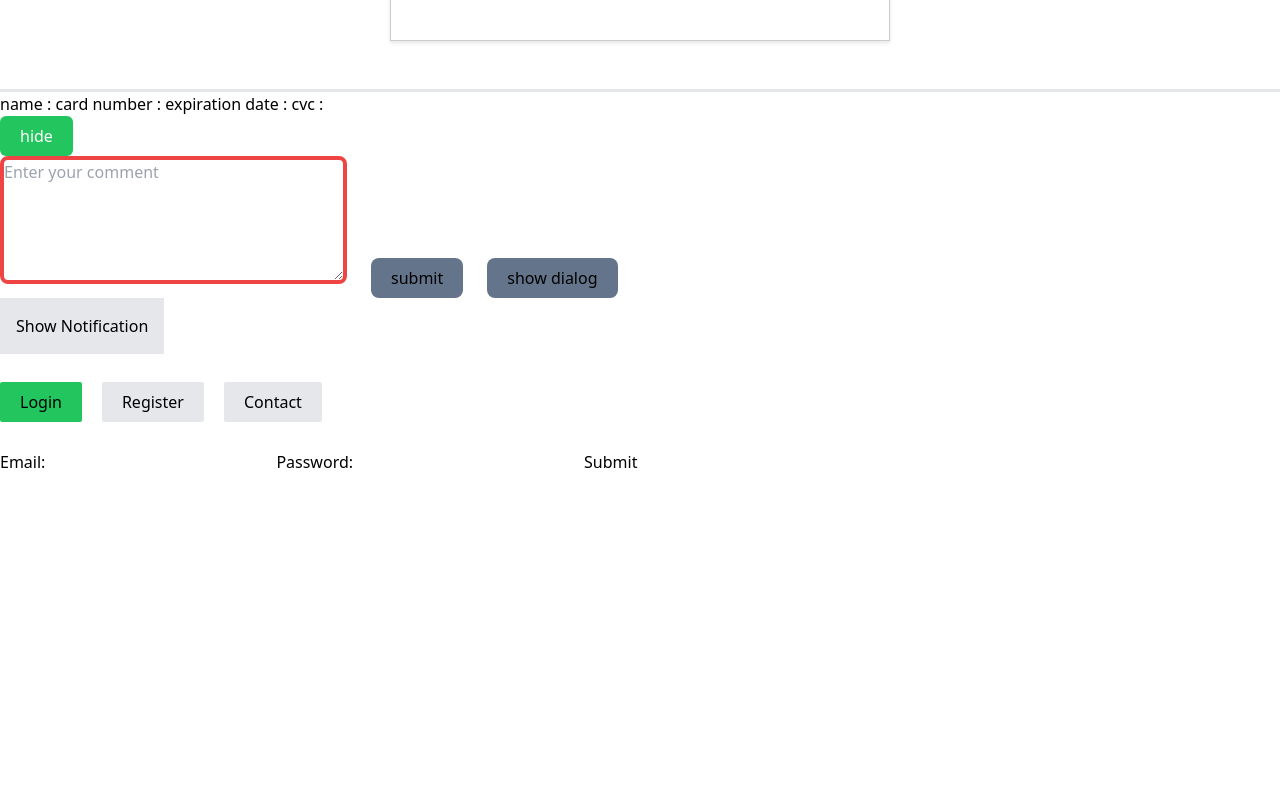
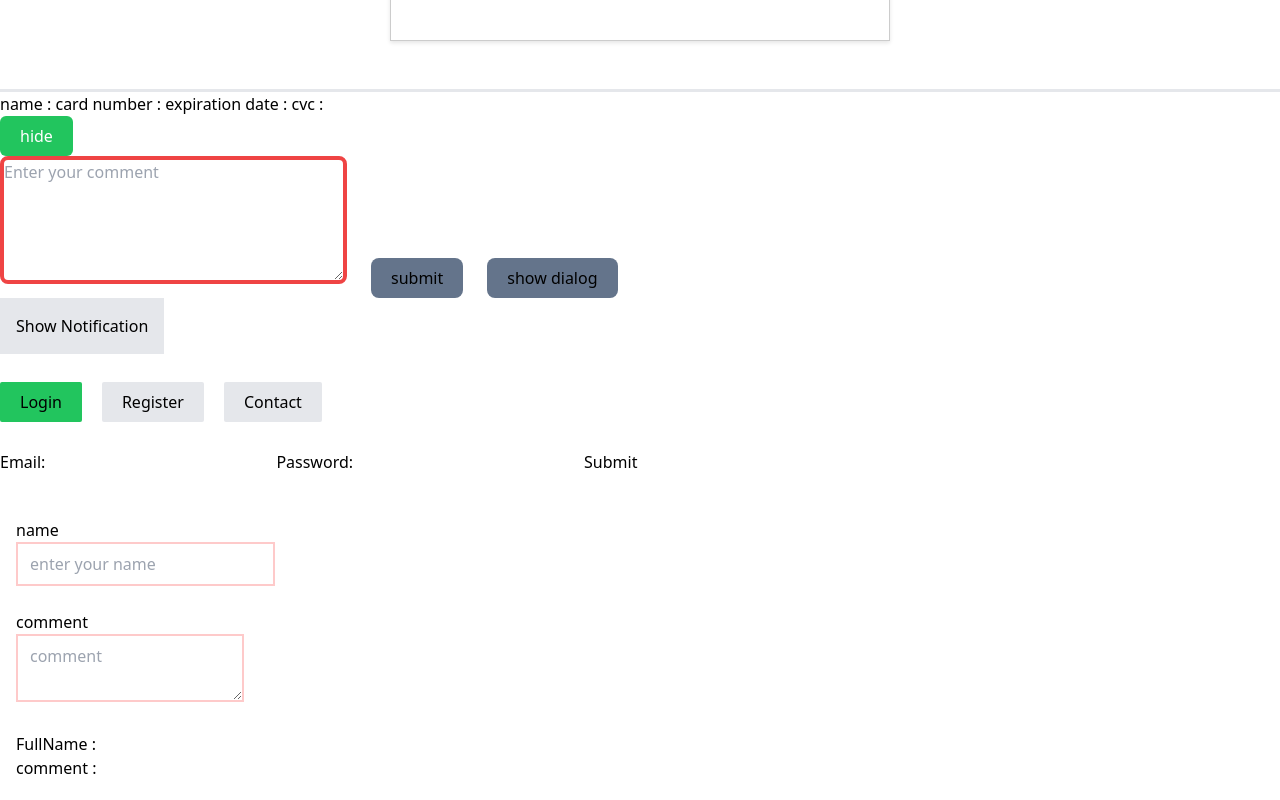
Before and after one commit to MdSaifulIslamRafsan/learn-vue, a Vue app: page / in a window 1280 px wide. Shown: the part 2398-3198 px from the top of the page. Before the commit the page ends 2896 px from the top, so only its background shows below. Built offline with nearby package versions, Linux system fonts and the light colour scheme.

Commit message:
added get input text, textarea text

```diff
--- a/src/App.vue
+++ b/src/App.vue
@@ -172,6 +172,7 @@
   <button class="p-4 bg-gray-200" @click="handleNotification"> Show Notification</button>
   <tabs></tabs>
   <input type="text" ref="referencesInput" name="referencesInput" />
+  <the-form></the-form>
 </template>
 
 
@@ -187,6 +188,7 @@ import TheComment from "./components/TheComment.vue";
 import TheDialog from "./components/TheDialog.vue";
 import TheNotification from './components/TheNotification.vue';
 import Tabs from './components/Tabs.vue';
+import TheForm from './components/TheForm.vue';
 export default {
   components: {
     ContactDetails,
@@ -199,6 +201,7 @@ export default {
     TheDialog,
     TheNotification,
     Tabs,
+    TheForm,
   },
   mounted(){
     console.log(this.$refs.contact)
--- /dev/null
+++ b/src/components/TheForm.vue
@@ -0,0 +1,38 @@
+<template>
+    <div class="py-5 px-4">
+        <label for="name">
+            name
+            <br>
+            <input class="border-2 border-red-200 px-3 py-2" id="name" name="name" type="text" v-model="formData.FullName"  placeholder="enter your name"/>
+        </label>
+        <br><br>
+        <label for="comment">
+            comment
+            <br>
+            <textarea v-model="formData.comment"  placeholder="comment" id="comment" class="border-2 border-red-200 px-3 py-2"></textarea>
+        </label>
+        <br>
+        <br>
+        <!-- {{ formData }} -->
+          <div v-for="(value, key) in formData" :key="key">
+                <p>{{ key }} : {{ value }}</p>
+          </div>
+    </div>
+</template>
+<script>
+
+export default {
+    data(){
+        return {
+            formData:{
+                FullName: '',
+                comment: '',
+            }
+        }
+    }
+}
+</script>
+<style scoped>
+
+
+</style>
```
